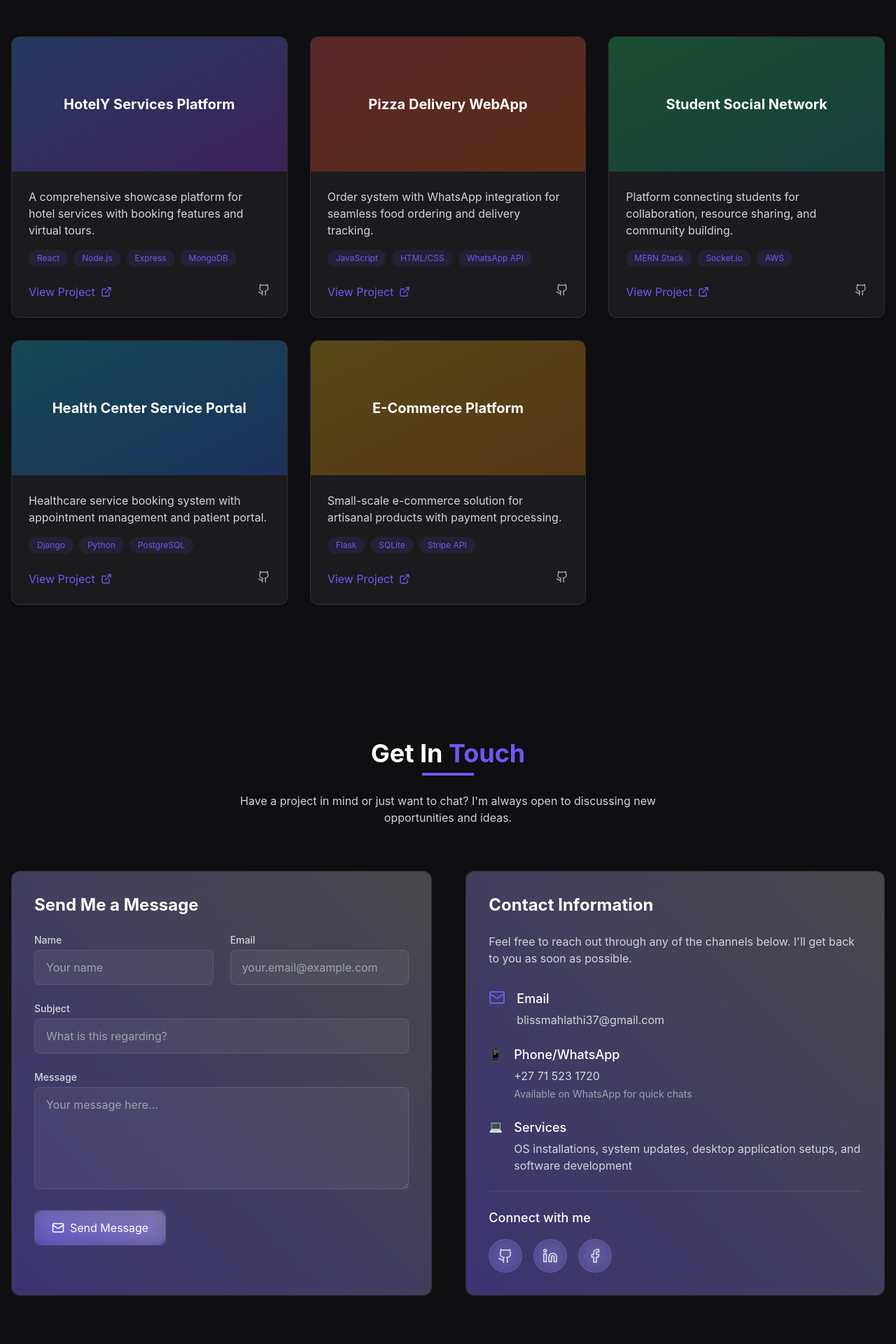
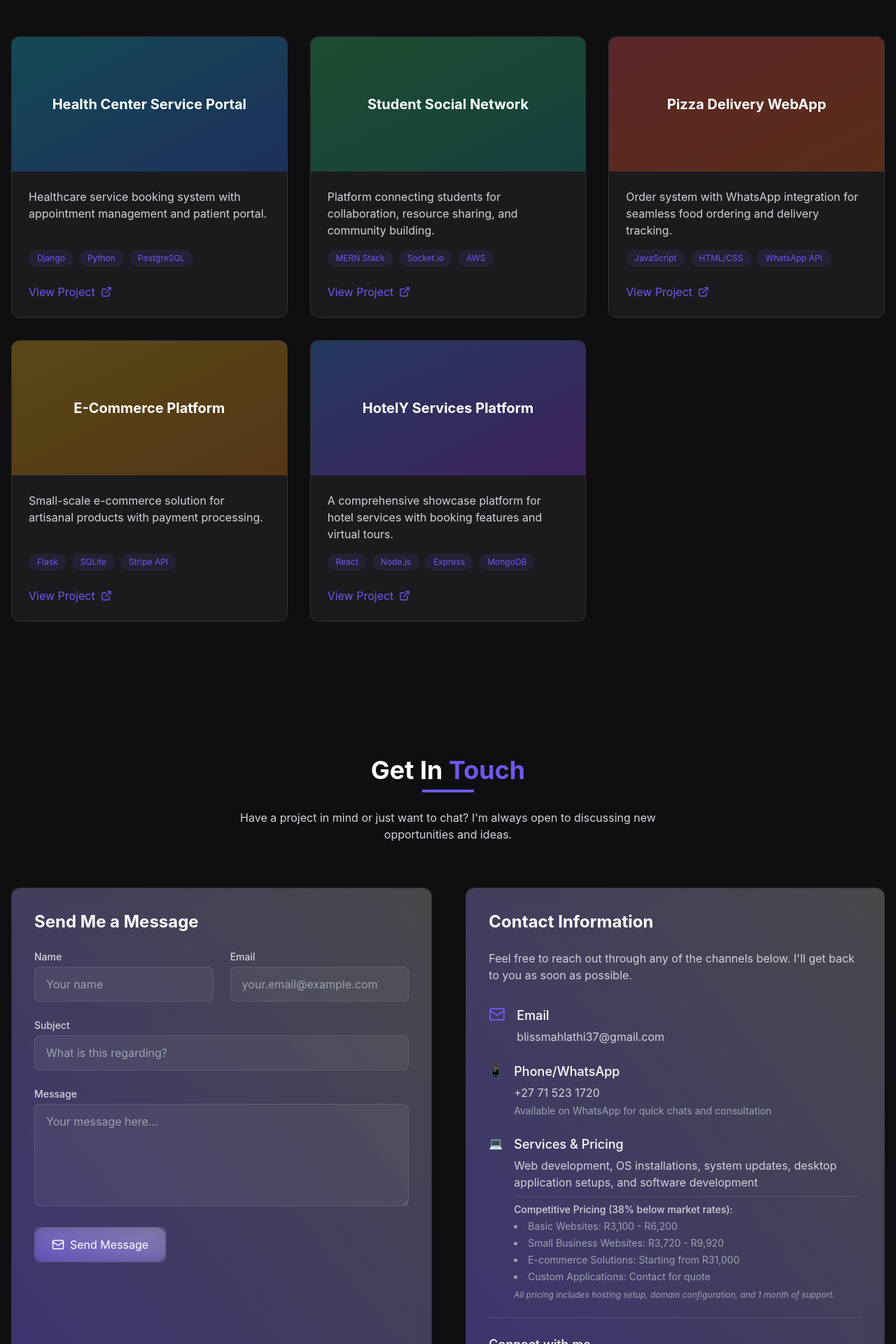
Before and after one commit to BlissMahlathi/hlulani_s_portfolio, a React (Vite) app: page / in a window 1280 px wide. Shown: the part 2780-4700 px from the top of the page at 70% size. Built offline with nearby package versions, Linux system fonts and the light colour scheme.

Commit message:
Update project links and pricing information

```diff
--- a/src/components/Contact.tsx
+++ b/src/components/Contact.tsx
@@ -123,17 +123,29 @@ const Contact: React.FC = () => {
                     <a href="tel:+27715231720" className="text-gray-300 hover:text-white transition-colors duration-300">
                       +27 71 523 1720
                     </a>
-                    <p className="text-sm text-gray-400 mt-1">Available on WhatsApp for quick chats</p>
+                    <p className="text-sm text-gray-400 mt-1">Available on WhatsApp for quick chats and consultation</p>
                   </div>
                 </div>
 
                 <div className="flex items-start mt-4">
                   <span className="text-space-accent mr-4 flex-shrink-0">💻</span>
                   <div>
-                    <h4 className="text-lg font-medium mb-1">Services</h4>
-                    <p className="text-gray-300">
-                      OS installations, system updates, desktop application setups, and software development
+                    <h4 className="text-lg font-medium mb-1">Services & Pricing</h4>
+                    <p className="text-gray-300 mb-2">
+                      Web development, OS installations, system updates, desktop application setups, and software development
                     </p>
+                    <div className="border-t border-white/10 pt-2 mt-2">
+                      <p className="text-sm text-gray-300 mb-1 font-medium">Competitive Pricing (38% below market rates):</p>
+                      <ul className="text-sm text-gray-400 space-y-1 list-disc list-inside">
+                        <li>Basic Websites: R3,100 - R6,200</li>
+                        <li>Small Business Websites: R3,720 - R9,920</li>
+                        <li>E-commerce Solutions: Starting from R31,000</li>
+                        <li>Custom Applications: Contact for quote</li>
+                      </ul>
+                      <p className="text-xs text-gray-400 mt-2 italic">
+                        All pricing includes hosting setup, domain configuration, and 1 month of support.
+                      </p>
+                    </div>
                   </div>
                 </div>
 
--- a/src/components/Footer.tsx
+++ b/src/components/Footer.tsx
@@ -13,6 +13,7 @@ const Footer: React.FC = () => {
               <span className="text-space-accent">H</span>lulani<span className="text-space-accent">.</span>
             </a>
             <p className="text-sm text-gray-400 mt-2">Developer | Musician | Tech Enthusiast</p>
+            <p className="text-xs text-gray-500 mt-1">Bass Guitar Player & Coding Enthusiast</p>
           </div>
 
           <div className="text-center md:text-right text-sm text-gray-400">
--- a/src/components/Projects.tsx
+++ b/src/components/Projects.tsx
@@ -8,43 +8,44 @@ interface Project {
   tech: string[];
   image: string;
   link: string;
+  github?: string;
 }
 
 const Projects: React.FC = () => {
   const projects: Project[] = [
     {
-      title: 'HotelY Services Platform',
-      description: 'A comprehensive showcase platform for hotel services with booking features and virtual tours.',
-      tech: ['React', 'Node.js', 'Express', 'MongoDB'],
-      image: 'bg-gradient-to-br from-blue-500/30 to-purple-600/30',
-      link: '#'
+      title: 'Health Center Service Portal',
+      description: 'Healthcare service booking system with appointment management and patient portal.',
+      tech: ['Django', 'Python', 'PostgreSQL'],
+      image: 'bg-gradient-to-br from-cyan-500/30 to-blue-600/30',
+      link: 'https://test-tau-green-64.vercel.app/'
+    },
+    {
+      title: 'Student Social Network',
+      description: 'Platform connecting students for collaboration, resource sharing, and community building.',
+      tech: ['MERN Stack', 'Socket.io', 'AWS'],
+      image: 'bg-gradient-to-br from-green-500/30 to-teal-600/30',
+      link: 'https://univensocials.vercel.app/'
     },
     {
       title: 'Pizza Delivery WebApp',
       description: 'Order system with WhatsApp integration for seamless food ordering and delivery tracking.',
       tech: ['JavaScript', 'HTML/CSS', 'WhatsApp API'],
       image: 'bg-gradient-to-br from-red-500/30 to-orange-600/30',
-      link: '#'
-    },
-    {
-      title: 'Student Social Network',
-      description: 'Platform connecting students for collaboration, resource sharing, and community building.',
-      tech: ['MERN Stack', 'Socket.io', 'AWS'],
-      image: 'bg-gradient-to-br from-green-500/30 to-teal-600/30',
-      link: '#'
-    },
-    {
-      title: 'Health Center Service Portal',
-      description: 'Healthcare service booking system with appointment management and patient portal.',
-      tech: ['Django', 'Python', 'PostgreSQL'],
-      image: 'bg-gradient-to-br from-cyan-500/30 to-blue-600/30',
-      link: '#'
+      link: 'https://danalphluja.vercel.app/'
     },
     {
       title: 'E-Commerce Platform',
       description: 'Small-scale e-commerce solution for artisanal products with payment processing.',
       tech: ['Flask', 'SQLite', 'Stripe API'],
       image: 'bg-gradient-to-br from-yellow-500/30 to-amber-600/30',
+      link: 'https://phenomenal-torte-764818.netlify.app/'
+    },
+    {
+      title: 'HotelY Services Platform',
+      description: 'A comprehensive showcase platform for hotel services with booking features and virtual tours.',
+      tech: ['React', 'Node.js', 'Express', 'MongoDB'],
+      image: 'bg-gradient-to-br from-blue-500/30 to-purple-600/30',
       link: '#'
     }
   ];
@@ -116,14 +117,16 @@ const Projects: React.FC = () => {
                     <span className="mr-2">View Project</span>
                     <ExternalLink size={16} />
                   </a>
+                  {project.github && (
                     <a
-                    href="#"
+                      href={project.github}
                       className="text-gray-400 hover:text-white transition-colors duration-300"
                       target="_blank"
                       rel="noopener noreferrer"
                     >
                       <Github size={18} />
                     </a>
+                  )}
                 </div>
               </div>
             </div>
```
Lines whose indentation alone changed are shown as unchanged.
